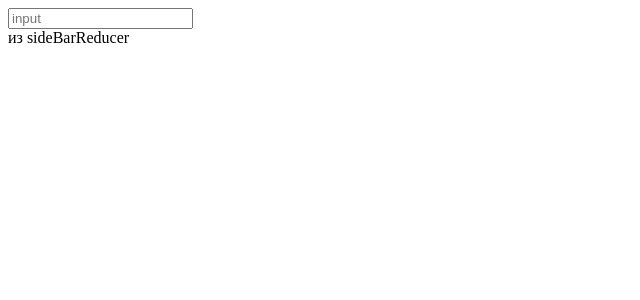
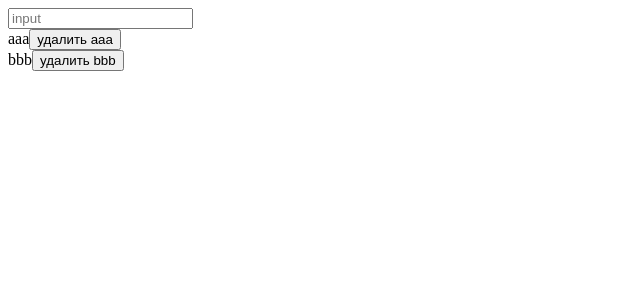
Before and after one commit to gusssar/route-edit, a React (Create React App) app: page / in a window 1280 px wide. Shown: the top 300 px of the page, without its empty margins (0-640 px from the left). Built offline with nearby package versions, Linux system fonts and the light colour scheme.

Commit message:
add&del dots

```diff
--- a/package.json
+++ b/package.json
@@ -6,9 +6,7 @@
     "prop-types": "^15.7.2",
     "react": "^16.9.0",
     "react-dom": "^16.9.0",
-    "react-redux": "^7.1.0",
-    "react-scripts": "3.1.0",
-    "redux": "^4.0.4"
+    "react-scripts": "3.1.0"
   },
   "scripts": {
     "start": "react-scripts start",
--- a/src/action/InputAction.js
+++ /dev/null
@@ -1,17 +0,0 @@
-export const SET_NAME_DOT='SET_NAME_DOT'
-export const ADD_LIST_DOT='ADD_LIST_DOT'
-
-export function setNameDot(nameDot){
-    return{
-        type: SET_NAME_DOT,
-        playload: nameDot
-    }
-}
-
-export function addListDot(nameDot){
-    console.log(nameDot)
-    return{
-        type: ADD_LIST_DOT,
-        playload: nameDot
-    }
-}
--- a/src/components/Input.js
+++ /dev/null
@@ -1,28 +0,0 @@
-import React from 'react'
-import PropTypes from 'prop-types'
-
-export class Input extends React.Component {
-    onPressEnter=event=>{
-        if(event.key==='Enter'){
-            const nameDot=event.target.value;
-            event.target.value='';
-            this.props.setNameDot(nameDot);
-            this.props.addListDot(nameDot);
-        }
-    }
-    render(){
-        return(
-            <div>
-                <input
-                    placeholder='input'
-                    onKeyPress={this.onPressEnter}
-                ></input>
-            </div>
-        )
-    }
-}
-
-Input.propType = {
-    setNameDot : PropTypes.func.isRequired,
-    addListDot : PropTypes.func.isRequired,
-}
--- /dev/null
+++ b/src/components/MapView.js
@@ -0,0 +1,18 @@
+import React from 'react'
+import PropTypes from 'prop-types'
+
+export class MapView extends React.Component {
+    render(){
+        // const { nameDot } = this.props
+
+        return(
+            <div>
+                {/* <div>{nameDot}</div> */}
+            </div>
+        )
+    }
+}
+
+MapView.propTypes = {
+    // nameDot: PropTypes.string.isRequired,
+}
--- a/src/components/Output.js
+++ /dev/null
@@ -1,18 +0,0 @@
-import React from 'react'
-import PropTypes from 'prop-types'
-
-export class Output extends React.Component {
-    render(){
-        const { nameDot } = this.props
-
-        return(
-            <div>
-                <div>{nameDot}</div>
-            </div>
-        )
-    }
-}
-
-Output.propTypes = {
-    nameDot: PropTypes.string.isRequired,
-}
--- /dev/null
+++ b/src/components/SideBar.js
@@ -0,0 +1,51 @@
+import React from 'react'
+import PropTypes from 'prop-types'
+
+export class SideBar extends React.Component {
+    onPressEnter=event=>{
+        if(event.key==='Enter'){
+            const item_dot={
+                name: event.target.value,
+                x:'1',
+                y:'2',
+            };
+            event.target.value='';
+            this.props.setNameDot(item_dot);
+        }
+    }
+
+    onDel = el =>{
+        this.props.DeleteDot(el);
+    }
+
+    render(){
+
+        const { dots } = this.props;
+        console.log('dots',dots)
+
+        const item=(dots)?dots.map((el,idx)=>
+            <div
+                key={idx}
+                >
+                    {el.name}
+                    <button onClick={()=>this.onDel(el)}>удалить {el.name}</button>
+            </div>
+        ):<div></div>
+
+        return(
+            <div>
+                <input
+                    placeholder='input'
+                    onKeyPress={this.onPressEnter}
+                ></input>
+                {item}
+            </div>
+        )
+    }
+}
+
+SideBar.propType = {
+    setNameDot : PropTypes.func.isRequired,
+    DeleteDot : PropTypes.func.isRequired,
+    dots: PropTypes.array.isRequired,
+}
--- a/src/containers/App.js
+++ b/src/containers/App.js
@@ -1,39 +1,45 @@
 import React from 'react'
-import { connect } from 'react-redux'
-import { Input } from '../components/Input'
-import { Output } from '../components/Output'
-import { setNameDot } from '../action/InputAction'
-import { addListDot } from '../action/InputAction'
+import { SideBar } from '../components/SideBar'
+import { MapView } from '../components/MapView'
+
+import './App.css';
 
 class App extends React.Component {
+  constructor(props){
+    super(props);
+    this.state={
+        dots:[{name:'aaa',x:'0',y:'0'},{name:'bbb',x:'0',y:'0'}],
+    }
+  }
+
+  //добавление новой точки
+  setNameDot=(obj_name) => {
+    this.setState(state=>({...state.dots.push(obj_name)}))
+  }
+
+  //удаление точки
+  DeleteDot=(el) => {
+    this.setState(state=>({
+      ...state.dots.splice(
+        state.dots.findIndex(
+          (_el)=>_el===el),1)}))
+  }
+
   render(){
-    const { sideBar, setNameDotActions, addListDot } = this.props;
 
     return (
       <div className="app">
-        <Input setNameDot={setNameDotActions} addListDot={addListDot} nameDotList={sideBar.nameDotList}/>
-        <Output nameDot={sideBar.nameDot}/>
+        <SideBar
+          dots={this.state.dots}
+          setNameDot={this.setNameDot}
+          DeleteDot={this.DeleteDot}
+          />
+        <MapView/>
       </div>
     )
   }
 }
 
-//приклеиваем данные из store
-const mapStateToStore = store => {
-  console.log(store)
-  return{
-    sideBar: store.sideBar
-  }
-}
 
-const mapDispatchToProps = dispatch => {
-  return {
-    setNameDotActions: nameDot => dispatch(setNameDot(nameDot)),
-    addListDot: nameDot => dispatch(addListDot(nameDot))
-  }
-}
 
-export default connect(
-  mapStateToStore,
-  mapDispatchToProps
-)(App)
+export default App
--- a/src/index.js
+++ b/src/index.js
@@ -1,15 +1,11 @@
 import React from 'react';
 import ReactDOM from 'react-dom';
-import { store } from './store/confStore'
-import { Provider } from 'react-redux'
 
 import App from './containers/App';
 import * as serviceWorker from './serviceWorker';
 
 ReactDOM.render(
-    <Provider store={store}>
-        <App />
-    </Provider>,
+        <App />,
     document.getElementById('root')
 );
 
--- a/src/reducers/index.js
+++ /dev/null
@@ -1,6 +0,0 @@
-import { combineReducers } from 'redux'
-import { sideBarReducer } from './sideBar';
-
-export const rootReducer= combineReducers({
-    sideBar: sideBarReducer,
-})
--- a/src/reducers/sideBar.js
+++ /dev/null
@@ -1,20 +0,0 @@
-import {
-    SET_NAME_DOT,
-    ADD_LIST_DOT
-} from '../action/InputAction'
-
-const initialState = {
-    nameDot: 'из sideBarReducer',
-    nameDotList: [],
-}
-
-export function sideBarReducer(state=initialState, action){
-    switch (action.type){
-        case SET_NAME_DOT:
-            return { ...state, nameDot:action.playload }
-        case ADD_LIST_DOT:
-            return {...state, nameDotList:action.playload }
-        default:
-            return state
-    }
-}
--- a/src/store/confStore.js
+++ /dev/null
@@ -1,4 +0,0 @@
-import { createStore } from 'redux'
-import { rootReducer } from '../reducers'
-
-export const store = createStore(rootReducer)
```
Also changed, not shown: src/containers/App.css (added), 1 other file (tests, documents, lock files or other folders).
